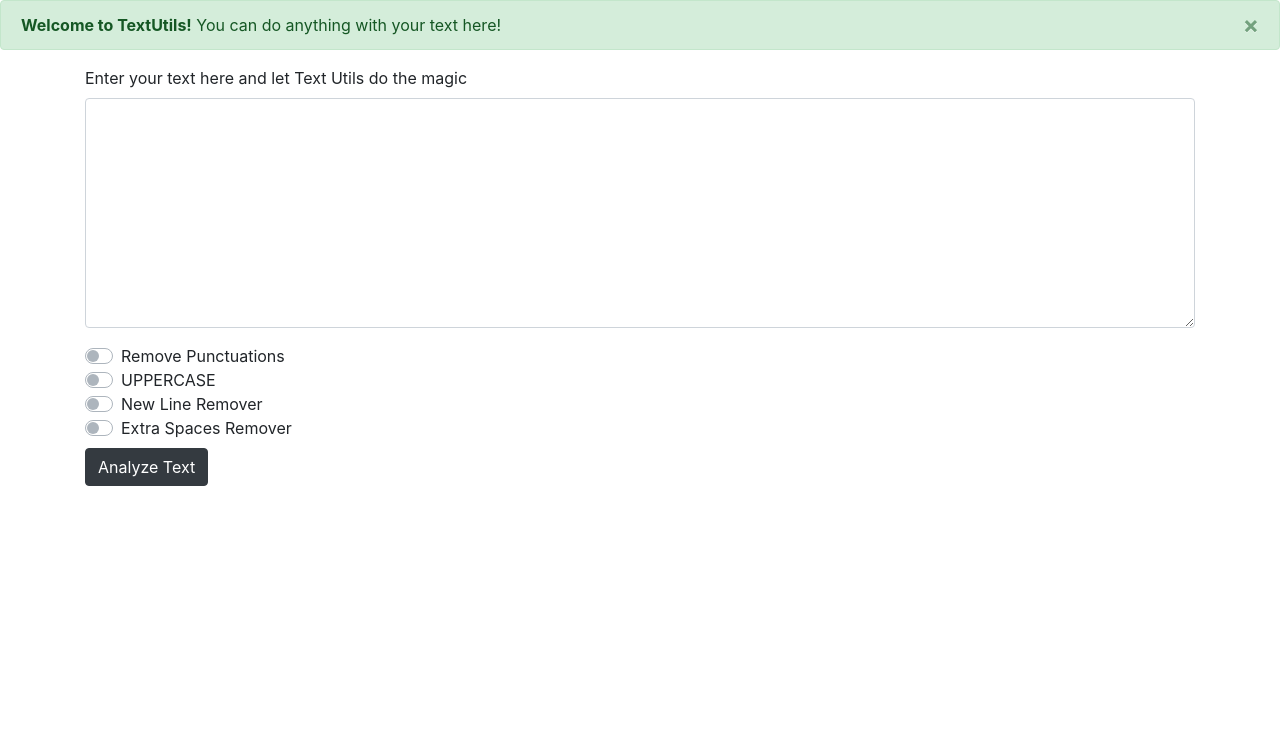
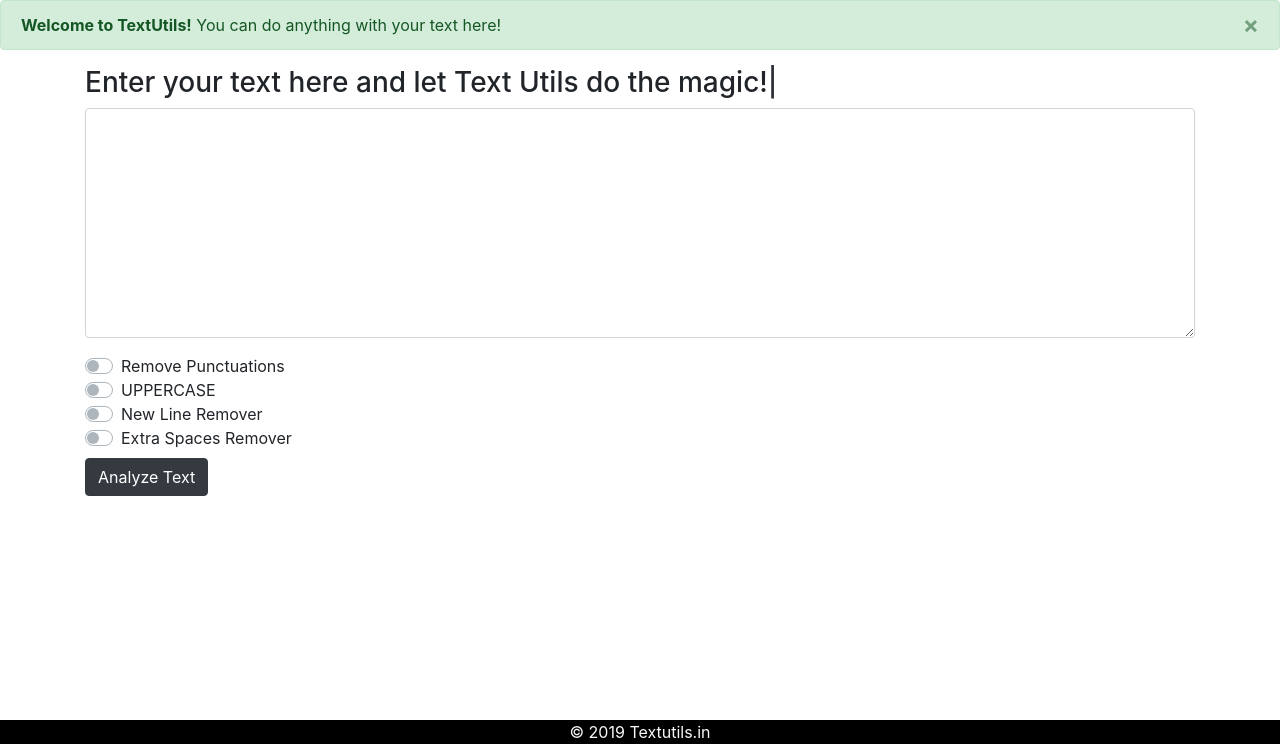
Before and after one commit to haris989/TextUtils, a Django app: page / in a window 1280 px wide. Shown: the part 56-800 px from the top of the page. Run offline with Django 3.2, Linux system fonts and the light colour scheme; some libraries are stand-ins or nearby versions.

Commit message:
Added Footer and Typed.js

```diff
--- a/templates/index.html
+++ b/templates/index.html
@@ -7,8 +7,22 @@
 
     <!-- Bootstrap CSS -->
     <link rel="stylesheet" href="https://stackpath.bootstrapcdn.com/bootstrap/4.2.1/css/bootstrap.min.css" integrity="sha384-GJzZqFGwb1QTTN6wy59ffF1BuGJpLSa9DkKMp0DgiMDm4iYMj70gZWKYbI706tWS" crossorigin="anonymous">
+    <!--Typed.js-->
+    <script type="text/javascript" src="https://cdn.jsdelivr.net/npm/typed.js"></script>
 
     <title>Text Utils</title>
+    <style>
+.footer {
+   position: fixed;
+   left: 0;
+   bottom: 0;
+   width: 100%;
+   background-color: black;
+   color: white;
+   text-align: center;
+   display: block;
+}
+</style>
   </head>
   <body>
 <nav class="navbar navbar-expand-lg navbar-dark bg-dark">
@@ -52,7 +66,7 @@
 
 
   <div class="form-group">
-    <label for="exampleFormControlTextarea1">Enter your text here and let Text Utils do the magic</label>
+    <h3><span id="typed"></span></h3>
     <textarea class="form-control" name='text' id="exampleFormControlTextarea1" rows="9"></textarea>
   </div>
 
@@ -79,7 +93,28 @@
 <button type="submit" class="btn btn-dark mt-2">Analyze Text</button>
     </form>
 </div>
+ <!-- Typed.js DONT TOUCH THIS! -->
+ <div id="typed-strings">
+  </div>
 
+  <script>
+     var typed = new Typed('#typed',{
+                    strings:["You can do anything with your text here!","Enter your text here and let Text Utils do the magic!"],
+                    backSpeed: 15,
+                    smartBackspace: true,
+                    backDelay: 1200,
+                    startDelay: 1000,
+                    typeSpeed: 25,
+                    loop: false,
+
+                  });
+    </script>
+  <!-- Footer-->
+<footer class="footer">
+  <div class="container">
+    <span class="text-light">&#169 2019 Textutils.in </span>
+  </div>
+</footer>
 
     <!-- Optional JavaScript -->
     <!-- jQuery first, then Popper.js, then Bootstrap JS -->
```
Also changed, not shown: templates/analyze.html (+20 -4 lines).
